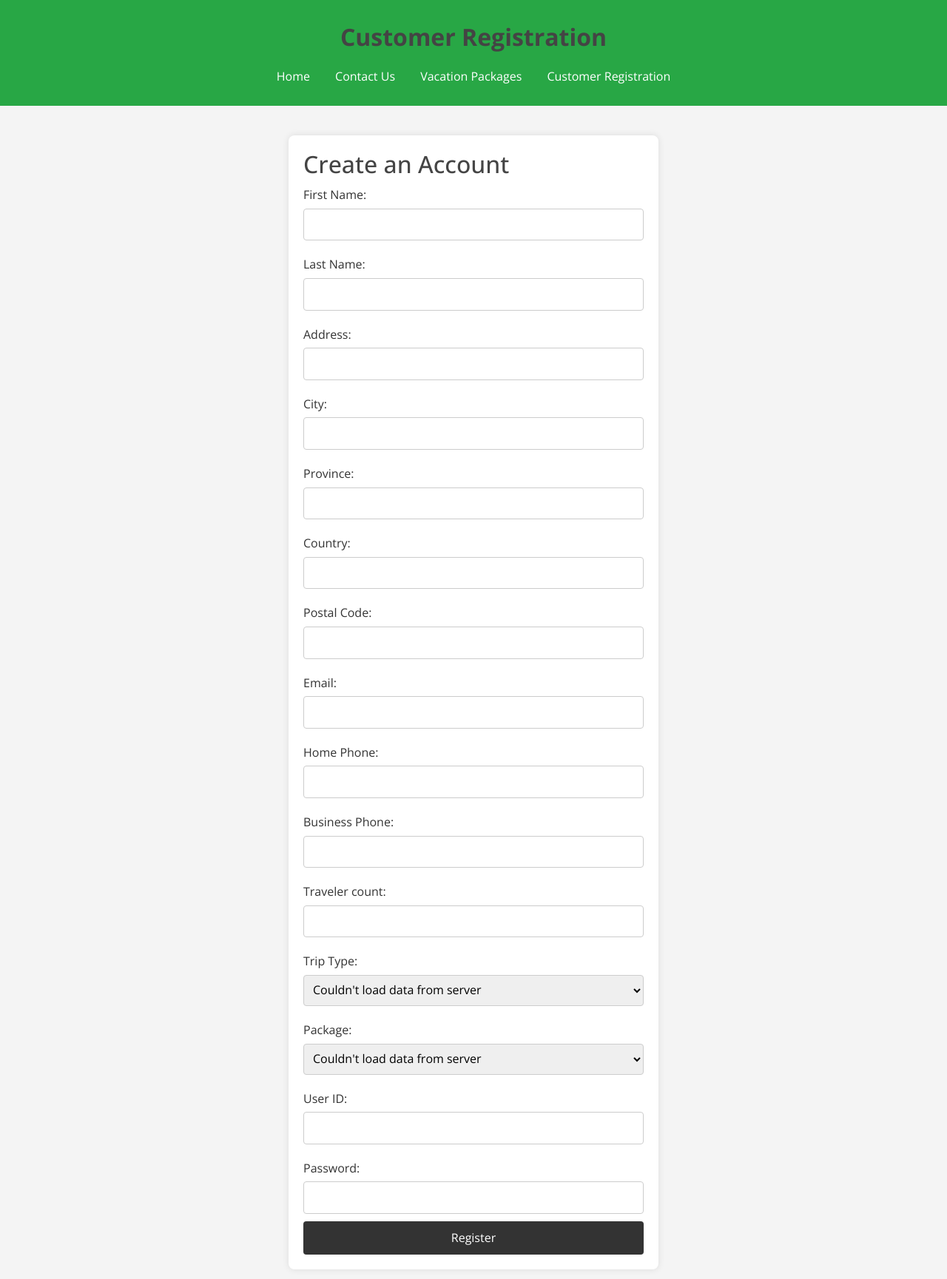
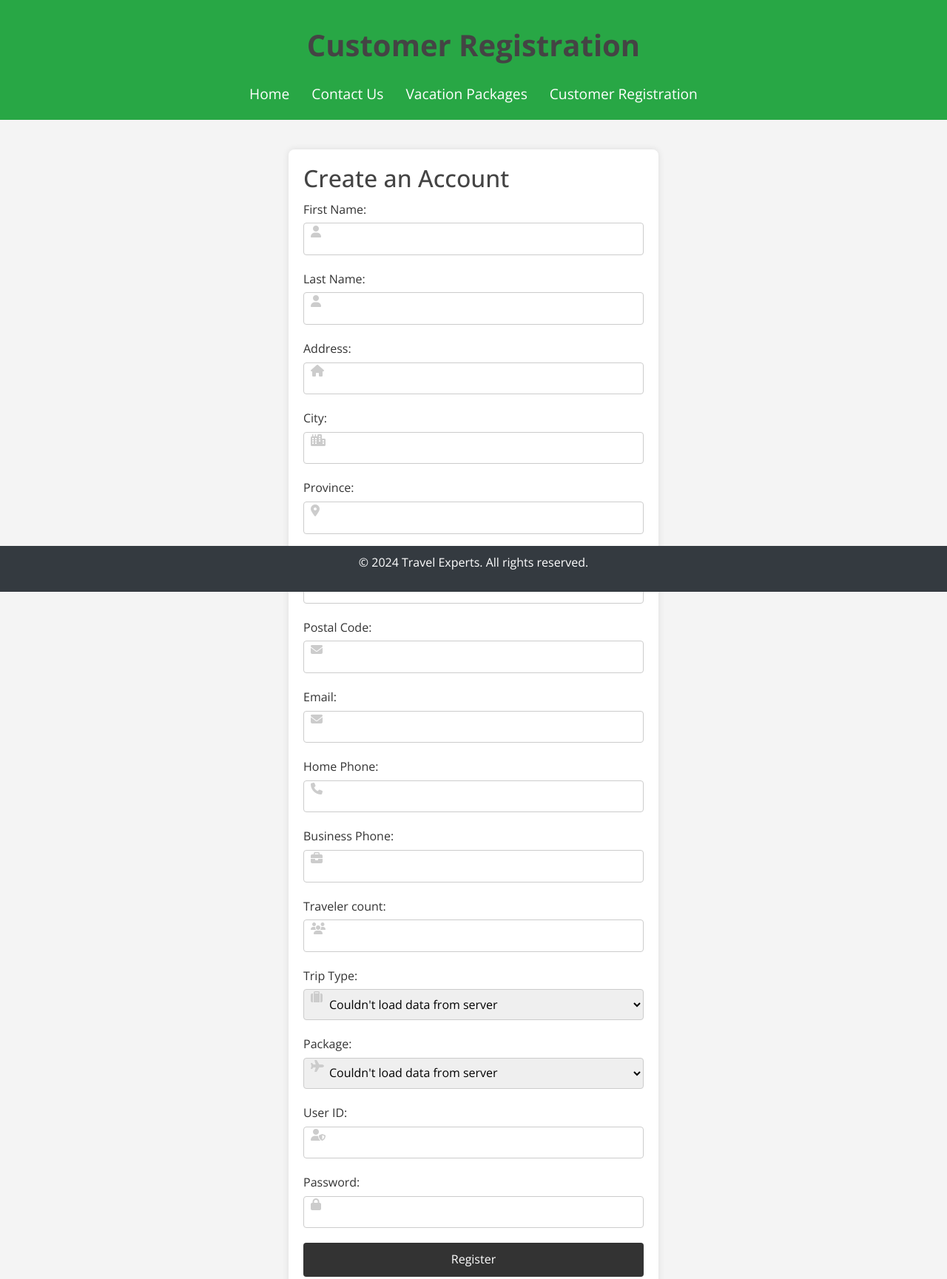
Before and after one commit to Group-4-Web-Application-Development/travel-experts-frontend, a plain HTML site: page customer-registration.html in a window 1280 px wide. Shown: the top 1729 px of the page at 74% size. Drawn offline with nearby package versions, Linux system fonts and the light colour scheme; no server answers.

Commit message:
[Refactor] update the styles in main page and regiter form

```diff
--- a/customer-registration.html
+++ b/customer-registration.html
@@ -20,6 +20,8 @@
     <link rel="stylesheet" href="global.css" />
     <!-- Individual CSS -->
     <link rel="stylesheet" href="./styles/customer-registration.css" />
+    <link rel="stylesheet" href="https://cdnjs.cloudflare.com/ajax/libs/font-awesome/6.5.1/css/all.min.css" />
+
   </head>
 
   <body>
@@ -40,70 +42,107 @@
     <main>
       <section id="registration-form">
         <h2>Create an Account</h2>
-        <form
-          action="http://localhost:3000/packages/order"
-          method="post"
-          id="registration"
-        >
+        <form action="http://localhost:3000/packages/order" method="post" id="registration">
+
+          <div class="input-icon">
+            <i class="fas fa-user"></i>
             <label for="custFirstName">First Name:</label>
             <input type="text" id="custFirstName" name="custFirstName" required />
+          </div>
 
+          <div class="input-icon">
+            <i class="fas fa-user"></i>
             <label for="custLastName">Last Name:</label>
             <input type="text" id="custLastName" name="custLastName" required />
+          </div>
 
+          <div class="input-icon">
+            <i class="fas fa-home"></i>
             <label for="custAddress">Address:</label>
             <input type="text" id="custAddress" name="custAddress" required />
+          </div>
 
+          <div class="input-icon">
+            <i class="fas fa-city"></i>
             <label for="custCity">City:</label>
             <input type="text" id="custCity" name="custCity" required />
+          </div>
 
+          <div class="input-icon">
+            <i class="fas fa-map-marker-alt"></i>
             <label for="custProv">Province:</label>
             <input type="text" id="custProv" name="custProv" required />
+          </div>
 
+          <div class="input-icon">
+            <i class="fas fa-globe"></i>
             <label for="custCountry">Country:</label>
             <input type="text" id="custCountry" name="custCountry" required />
+          </div>
 
+          <div class="input-icon">
+            <i class="fas fa-envelope"></i>
             <label for="custPostal">Postal Code:</label>
             <input type="text" id="custPostal" name="custPostal" required />
+          </div>
 
+          <div class="input-icon">
+            <i class="fas fa-envelope"></i>
             <label for="custEmail">Email:</label>
             <input type="email" id="custEmail" name="custEmail" required />
+          </div>
 
+          <div class="input-icon">
+            <i class="fas fa-phone"></i>
             <label for="custHomePhone">Home Phone:</label>
             <input type="tel" id="custHomePhone" name="custHomePhone" />
+          </div>
 
+          <div class="input-icon">
+            <i class="fas fa-briefcase"></i>
             <label for="custBusPhone">Business Phone:</label>
             <input type="tel" id="custBusPhone" name="custBusPhone" />
+          </div>
 
+          <div class="input-icon">
+            <i class="fas fa-users"></i>
             <label for="trip-count">Traveler count:</label>
-          <input
-            type="number"
-            id="travelerCount"
-            name="travelerCount"
-            min="1"
-            max="20"
-          />
+            <input type="number" id="travelerCount" name="travelerCount" min="1" max="20" />
+          </div>
 
+          <div class="input-icon">
+            <i class="fas fa-suitcase"></i>
             <label for="tripType">Trip Type:</label>
             <select name="tripTypeId" id="tripType">
               <!-- get the list of trip type from backend server -->
             </select>
+          </div>
 
+          <div class="input-icon">
+            <i class="fas fa-plane"></i>
             <label for="package">Package:</label>
             <select name="packageId" id="package">
               <!-- get the list of packages from backend server -->
             </select>
+          </div>
 
+          <div class="input-icon">
+            <i class="fas fa-user-shield"></i>
             <label for="userId">User ID:</label>
             <input type="text" id="userId" name="userId" required />
+          </div>
 
+          <div class="input-icon">
+            <i class="fas fa-lock"></i>
             <label for="password">Password:</label>
             <input type="password" id="password" name="password" required />
+          </div>
 
           <button type="submit">Register</button>
         </form>
       </section>
     </main>
+
 
     <footer>
       <p>&copy; 2024 Travel Experts. All rights reserved.</p>
--- a/global.css
+++ b/global.css
@@ -8,35 +8,54 @@ body {
   background-color: #f4f4f4;
   color: #333333;
 }
+/*-------Header Styling---------*/
+header {
+  background-color: #28a745; /* Green background */
+  color: white;
+  padding: 10px 0; /* Reduced padding */
+  text-align: center;
+  position: sticky;
+  top: 0;
+  z-index: 1000;
+}
 
-header {
-  background: #28a745;
-  color: #fff;
-  padding: 10px 0;
-  text-align: center;
+header h1 {
+  font-size: 2.5rem;
+  font-weight: bold;
 }
 
 nav ul {
   list-style: none;
   padding: 0;
+  margin: 10px 0;
+  display: flex;
+  justify-content: center;
 }
 
 nav ul li {
-  display: inline;
   margin: 0 15px;
 }
 
 nav ul li a {
-  color: #fff;
+  color: white;
   text-decoration: none;
+  font-size: 1.2rem;
 }
 
+nav ul li a:hover {
+  text-decoration: underline;
+}
+/* ----------End of Header Styling----------------- */
+/*-------Footer Styling--------*/
+
 footer {
-  background: #333;
-  color: #fff;
+  background-color: #343a40;
+  color: white;
   text-align: center;
   padding: 10px 0;
-  margin-top: 20px;
+  position: fixed;
+  bottom: 0;
+  width: 100%;
 }
 
 h1 {
--- a/styles/customer-registration.css
+++ b/styles/customer-registration.css
@@ -1,8 +1,19 @@
+
+/* define roots to make it easier editing in future */
+
+:root {
+  --primary-color: #333;
+  --hover-color: #555;
+  --border-color: #ccc;
+  --background-color: #fff;
+  --icon-color: #ccc;
+}
+
 /* Registration Form Styles */
 #registration-form {
   max-width: 500px;
   margin: 0 auto;
-  background: #fff;
+  background: var(--background-color);
   padding: 20px;
   border-radius: 8px;
   box-shadow: 0 0 10px rgba(0, 0, 0, 0.1);
@@ -18,22 +29,61 @@ select {
   width: 100%;
   padding: 8px;
   margin-bottom: 10px;
-  border: 1px solid #ccc;
+  border: 1px solid var(--border-color);
   border-radius: 4px;
+  transition: border-color 0.3s ease;
+}
+
+#registration-form input:focus,
+#registration-form select:focus {
+  border-color: var(--primary-color);
+  outline: none;
+  box-shadow: 0 0 5px rgba(0, 0, 0, 0.2);
 }
 
 #registration-form button {
   display: block;
   width: 100%;
   padding: 10px;
-  background: #333;
+  background: var(--primary-color);
   color: #fff;
   border: none;
   border-radius: 4px;
   cursor: pointer;
   font-size: 16px;
+  transition: background 0.3s ease;
 }
 
 #registration-form button:hover {
-  background: #555;
+  background: var(--hover-color);
 }
+
+/* -----Additional Styles for Icons----- */
+.input-icon {
+  position: relative;
+  margin-bottom: 10px;
+}
+
+.input-icon i {
+  position: absolute;
+  left: 10px;
+  top: 50%;
+  transform: translateY(-50%);
+  color: var(--icon-color);
+}
+
+.input-icon input,
+.input-icon select {
+  padding-left: 30px; /* Add padding to the left to make space for the icon */
+}
+
+/* Responsive Design to be compatible with different screen sizes */
+@media (max-width: 480px) {
+  #registration-form {
+    padding: 15px;
+  }
+
+  #registration-form button {
+    font-size: 14px;
+  }
+}
```
Also changed, not shown: contact.html (+12 -15 lines), index.html (+2 -2 lines), styles/index.css (+20 -22 lines). Lines whose indentation alone changed are shown as unchanged.
